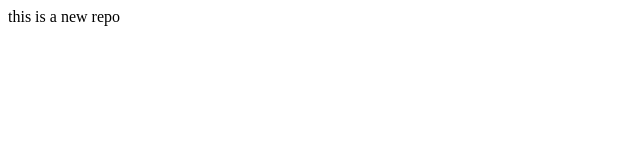
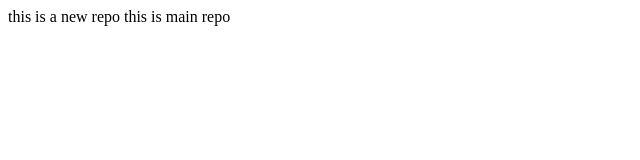
Before and after one commit to ajayvaghelaweb/localrepo, a plain HTML site: page index.html in a window 1280 px wide. Shown: the whole page, without its empty margins (0-640 px from the left). Drawn offline with Linux system fonts and the light colour scheme.

Commit message:
modified

```diff
--- a/index.html
+++ b/index.html
@@ -7,5 +7,6 @@
 </head>
 <body>
     this is a new repo
+    this is main repo
 </body>
 </html>
```
